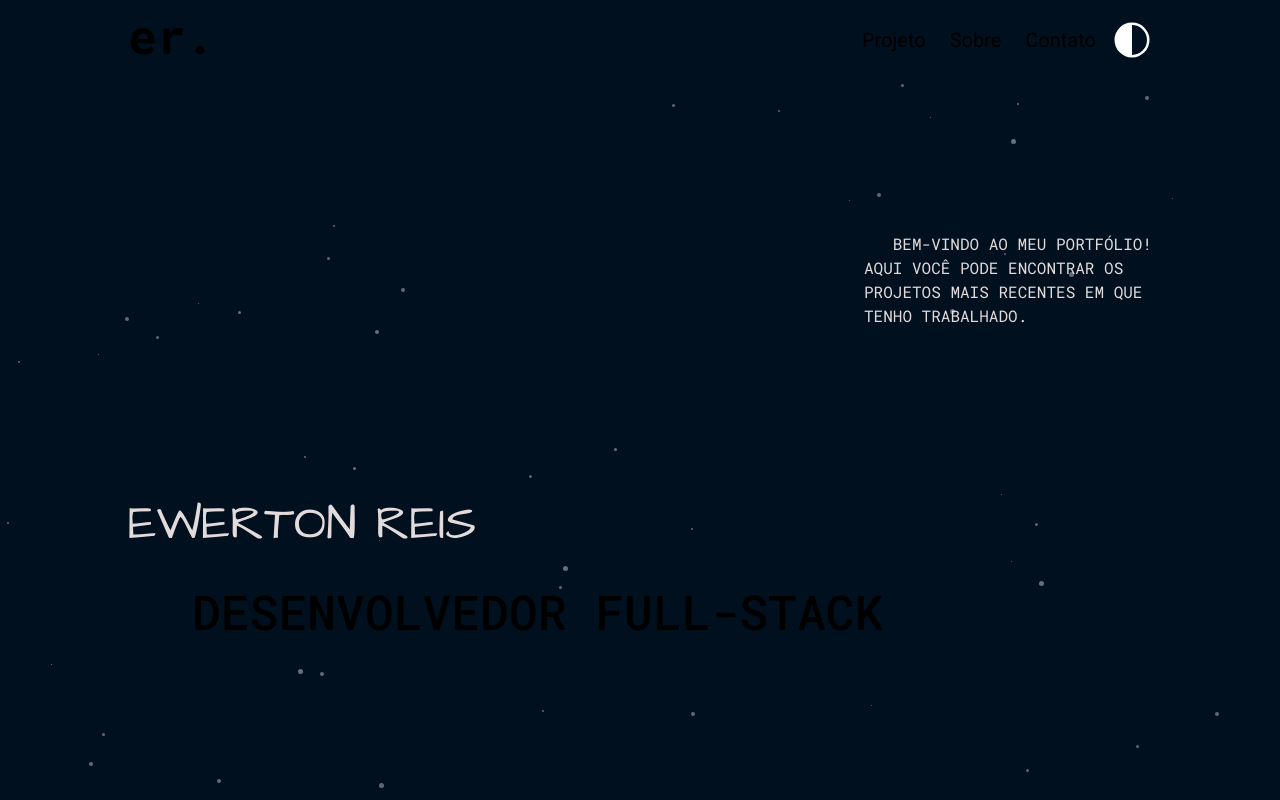
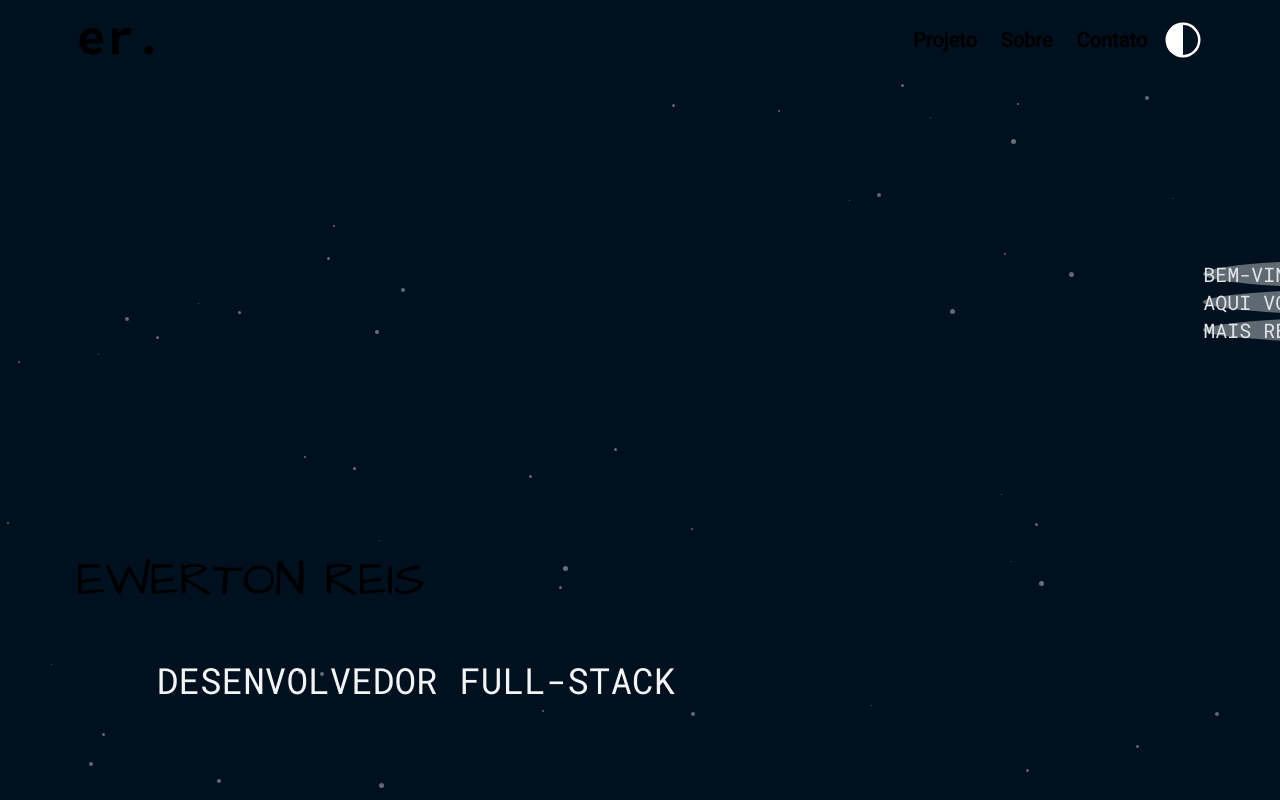
Before and after one commit to ewerton11/portfolio, a Next.js app: page / in a window 1280 px wide. Shown: the top 800 px of the page. Built offline with nearby package versions, Linux system fonts and the light colour scheme.

Commit message:
improving start

```diff
--- a/app/components/about.tsx
+++ b/app/components/about.tsx
@@ -3,7 +3,7 @@ import Image from 'next/image'
 const About = () => {
   return (
     <div className="w-full h-screen flex justify-center" id="about">
-      <div className="w-[80%] h-full flex flex-col justify-center relative">
+      <div className="w-[90%] md:w-[88%] h-full flex flex-col justify-center relative">
         <div className="w-full h-full flex flex-col lg:justify-center text-sm lg:text-xl font-robotoMono">
           <div className="lg:hidden w-full flex justify-center">
             <div className="m-7 bg-white rounded-full flex justify-center item-center">
--- a/app/components/contact.tsx
+++ b/app/components/contact.tsx
@@ -7,7 +7,7 @@ const Contact = () => {
       className="flex flex-col items-center min-h-screen h-screen"
       id="contact"
     >
-      <div className="w-[80%] h-full flex items-center">
+      <div className="w-[90%] md:w-[88%] h-full flex items-center">
         <div className="w-full h-2/5 sm:h-2/3 border rounded-3xl flex flex-col justify-center items-center">
           <div className="w-[80%] h-[80%] flex flex-col">
             <div className="w-full h-5/6 flex flex-col border-b font-robotoMono">
--- a/app/components/header.tsx
+++ b/app/components/header.tsx
@@ -28,14 +28,14 @@ export default function Header() {
   return (
     <header className="w-full h-20 sticky top-0 z-50">
       <div className="relative w-full h-full">
-        <div className="absolute left-[10%] h-full flex items-center">
+        <div className="absolute left-[3%] md:left-[6%] h-full flex items-center">
           <h1 className="pb-2 text-2xl sm:text-3xl md:text-4xl xl:text-5xl font-robotoMono font-bold">
             <Link href="#start">er.</Link>
           </h1>
         </div>
-        <div className="absolute right-[10%] h-full flex items-center">
+        <div className="absolute right-[3%] md:right-[6%] h-full flex items-center">
           <nav className="h-full">
-            <ul className="h-full flex items-center text-base md:text-xl font-roboto font-medium">
+            <ul className="h-full flex items-center text-base md:text-xl font-roboto font-semibold">
               <li className="p-2 md:p-3 hover:text-gray-200">
                 <Link href="#projects">Projeto</Link>
               </li>
--- a/app/components/projectCard.tsx
+++ b/app/components/projectCard.tsx
@@ -6,7 +6,7 @@ interface ProjectCardProps {
 
 export default function ProjectCard({ project }: ProjectCardProps) {
   return (
-    <div className="flex flex-col w-[80%] lg:my-14">
+    <div className="flex flex-col w-[90%] md:w-[88%] lg:my-14">
       <div className="w-full flex flex-col items-center">
         <div className="w-10/12 lg:w-2/3 flex flex-col items-center">
           <div className="w-full h-[160px] lg:h-[360px] relative">
--- a/app/components/start.tsx
+++ b/app/components/start.tsx
@@ -1,30 +1,51 @@
 import start from '../styles/start.module.css'
+import writer from '../styles/typingAnimation.module.css'
 
 const Start = () => {
   return (
-    <div className="w-full h-screen flex justify-center" id="start">
-      <div className="w-[80%] h-full relative">
-        <div className="w-full h-1/2 flex justify-end">
+    <div className="w-full h-screen flex flex-col items-center" id="start">
+      <div className="w-[94%] md:w-[88%] h-full relative">
+        <div className="w-full h-1/2 flex justify-end items-center">
           <div
-            className="w-full sm:w-72 h-full flex flex-col justify-center text-sm sm:text-base font-robotoMono
-          text-offWhite"
+            className="w-full sm:w-[20rem] lg:w-[24rem] flex flex-col text-sm
+            sm:text-base lg:text-xl text-gray-100 font-robotoMono"
           >
-            <p className="text-end">BEM-VINDO AO MEU PORTFÓLIO!</p>
-            <p className="text-end sm:text-start">
-              AQUI VOCÊ PODE ENCONTRAR OS PROJETOS MAIS RECENTES EM QUE TENHO
-              TRABALHADO.
-            </p>
+            <div className="flex justify-end">
+              <div>
+                <p className={`${writer.typewriter}`}>
+                  <span>BEM-VINDO AO MEU PORTFÓLIO!</span>
+                </p>
+              </div>
+            </div>
+            <div className="flex justify-end">
+              <div>
+                <p className={`${writer.typewriter} ${writer.delay2}`}>
+                  <span>AQUI VOCÊ PODE ENCONTRAR OS PROJETOS</span>
+                </p>
+              </div>
+            </div>
+            <div className="flex justify-end">
+              <div>
+                <p className={`${writer.typewriter} ${writer.delay3}`}>
+                  <span>MAIS RECENTES EM QUE TENHO TRABALHADO.</span>
+                </p>
+              </div>
+            </div>
           </div>
         </div>
-        <div className="w-full h-1/2">
-          <div className="w-full h-auto flex flex-col">
-            <div
-              className={`w-full ${start.animatedPhrase} text-3xl sm:text-5xl`}
+        <div className="w-full h-1/2 flex flex-col">
+          <div className={` w-full pt-12`}>
+            <p
+              className={`${start.animatedPhrase} ${start.delay2} py-7 text-3xl sm:text-4xl md:text-5xl
+            font-architectsDaughter`}
             >
-              <p className="text-offWhite font-architectsDaughter py-5">
-                EWERTON REIS
-              </p>
-              <p className="font-medium font-robotoMono py-5 pl-16">
+              EWERTON REIS
+            </p>
+            <div className="w-full">
+              <p
+                className={`${start.animatedPhrase} ${start.delay3} py-7 pl-7 sm:pl-12 md:pl-14
+                lg:pl-20 text-xl sm:text-2xl md:text-3xl lg:text-4xl text-gray-100 font-robotoMono`}
+              >
                 DESENVOLVEDOR FULL-STACK
               </p>
             </div>
--- a/app/styles/start.module.css
+++ b/app/styles/start.module.css
@@ -14,3 +14,11 @@
     opacity: 1;
   }
 }
+
+.delay2 {
+  animation-delay: 3s;
+}
+
+.delay3 {
+  animation-delay: 3.5s;
+}
--- /dev/null
+++ b/app/styles/typingAnimation.module.css
@@ -0,0 +1,24 @@
+.typewriter {
+  display: inline-block;
+  overflow: hidden;
+  white-space: nowrap;
+  animation: typewriter 1s steps(40, end) 1 normal both,
+    blink-caret 0.75s step-end infinite;
+}
+
+@keyframes typewriter {
+  from {
+    width: 0;
+  }
+  to {
+    width: 100%;
+  }
+}
+
+.delay2 {
+  animation-delay: 1s;
+}
+
+.delay3 {
+  animation-delay: 2s;
+}
```
